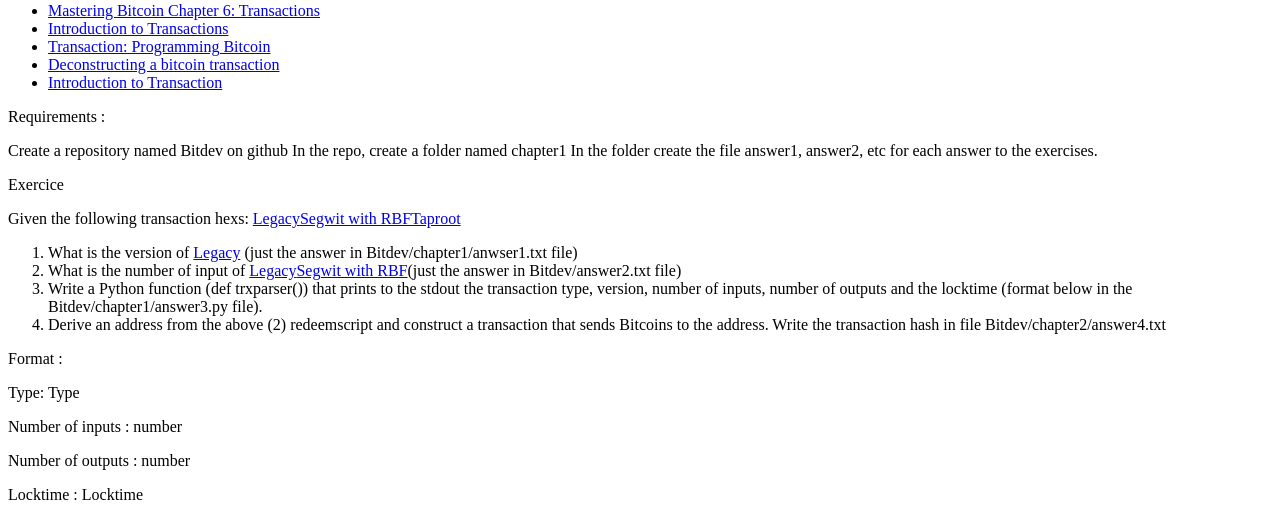
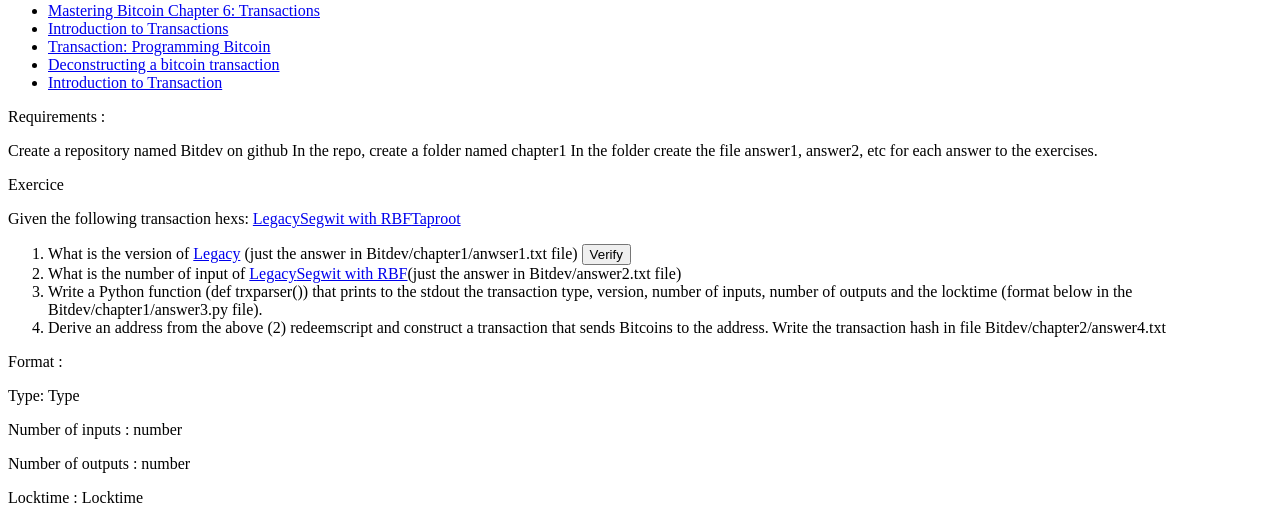
Before and after one commit to AlphonseMehounme/Bitcoin-Engineering-School, a Flask app: template api/v1/templates/besd.html in a window 1280 px wide. Shown: the part 274-779 px from the top of the page. Run offline with Flask 3, Linux system fonts and the light colour scheme; the template is opened without the code that fills it, so the values that code supplies are empty.

Commit message:
Update besd.html

```diff
--- a/api/v1/templates/besd.html
+++ b/api/v1/templates/besd.html
@@ -29,6 +29,7 @@
 <ol>
     <li>
         What is the version of <a href="https://mempool.space/api/tx/27f1d66f8a1ee5280f4e92508dcb647e954d53004905d08a75574daee4988360/hex">Legacy</a> (just the answer in Bitdev/chapter1/anwser1.txt file)
+        <button id="#verid1">Verify</button>
     </li>
     <li>
 
```
